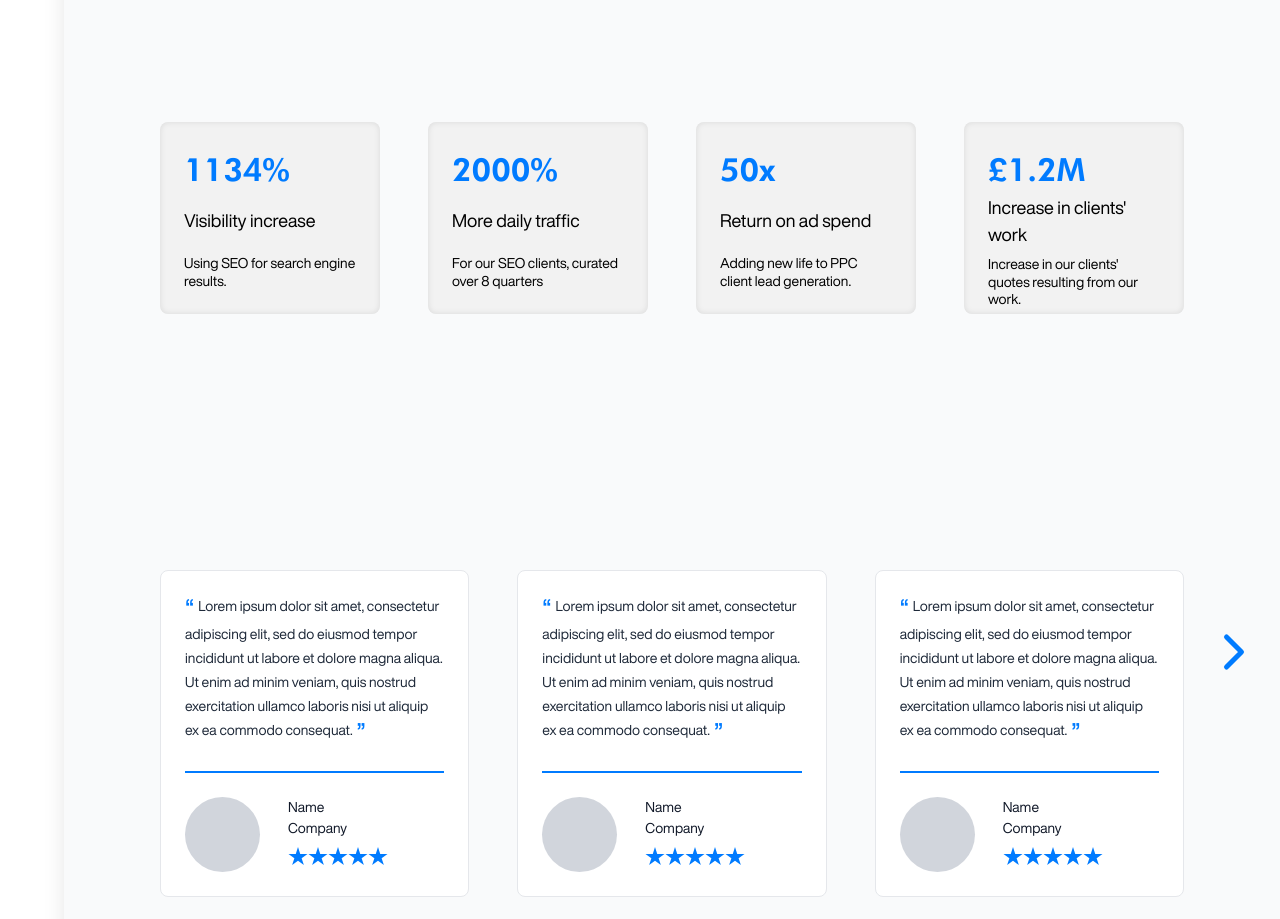
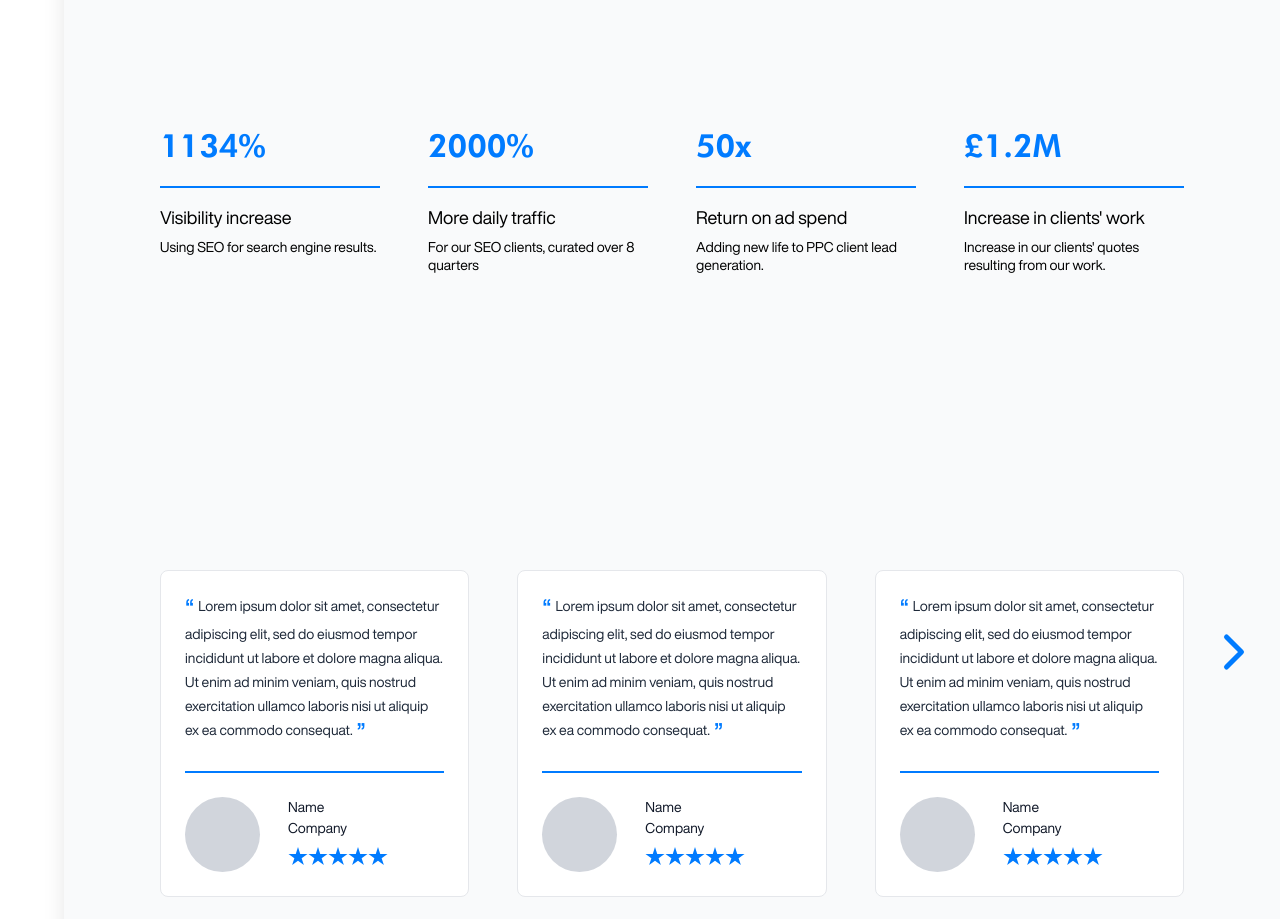
Before and after one commit to gabrielsaban/consultico-marketing-site, a Next.js app: page / in a window 1280 px wide. Shown: the part 4040-4959 px from the top of the page. Built offline with nearby package versions, Linux system fonts and the light colour scheme; no server answers.

Commit message:
revert to divider design

```diff
--- a/src/components/StatsBoxes.tsx
+++ b/src/components/StatsBoxes.tsx
@@ -38,20 +38,23 @@ export default function StatsBoxes() {
         {stats.map((stat, index) => (
           <div
             key={index}
-            className="bg-brand-silk rounded-lg p-6 shadow-[inset_0_0_6px_rgba(0,0,0,0.1)] flex flex-col justify-between min-h-[12rem] xl:h-[12rem] 2xl:h-[15rem]"
+            className="flex flex-col min-h-[12rem] xl:h-[12rem] 2xl:h-[15rem]"
           >
             {/* Stat Value */}
-            <h3 className="font-futura font-bold text-[clamp(2rem,2.5vw,3rem)] text-brand-blue">
+            <h3 className="font-futura font-bold text-[clamp(2rem,2.5vw,3rem)] text-brand-blue mb-4">
               {stat.value}
             </h3>
 
+            {/* Blue Divider */}
+            <div className="w-full h-[2px] bg-brand-blue mb-4 flex-shrink-0" />
+
             {/* Stat Name */}
-            <h4 className="font-helvetica font-medium text-[clamp(1.125rem,1.4vw,1.75rem)] text-black">
+            <h4 className="font-helvetica font-medium text-[clamp(1.125rem,1.4vw,1.75rem)] text-black mb-2">
               {stat.name}
             </h4>
 
             {/* Stat Info */}
-            <p className="font-helvetica leading-tight text-[clamp(0.875rem,1vw,1.25rem)] pt-2 text-black">
+            <p className="font-helvetica leading-tight text-[clamp(0.875rem,1vw,1.25rem)] text-black">
               {stat.info}
             </p>
           </div>
```
